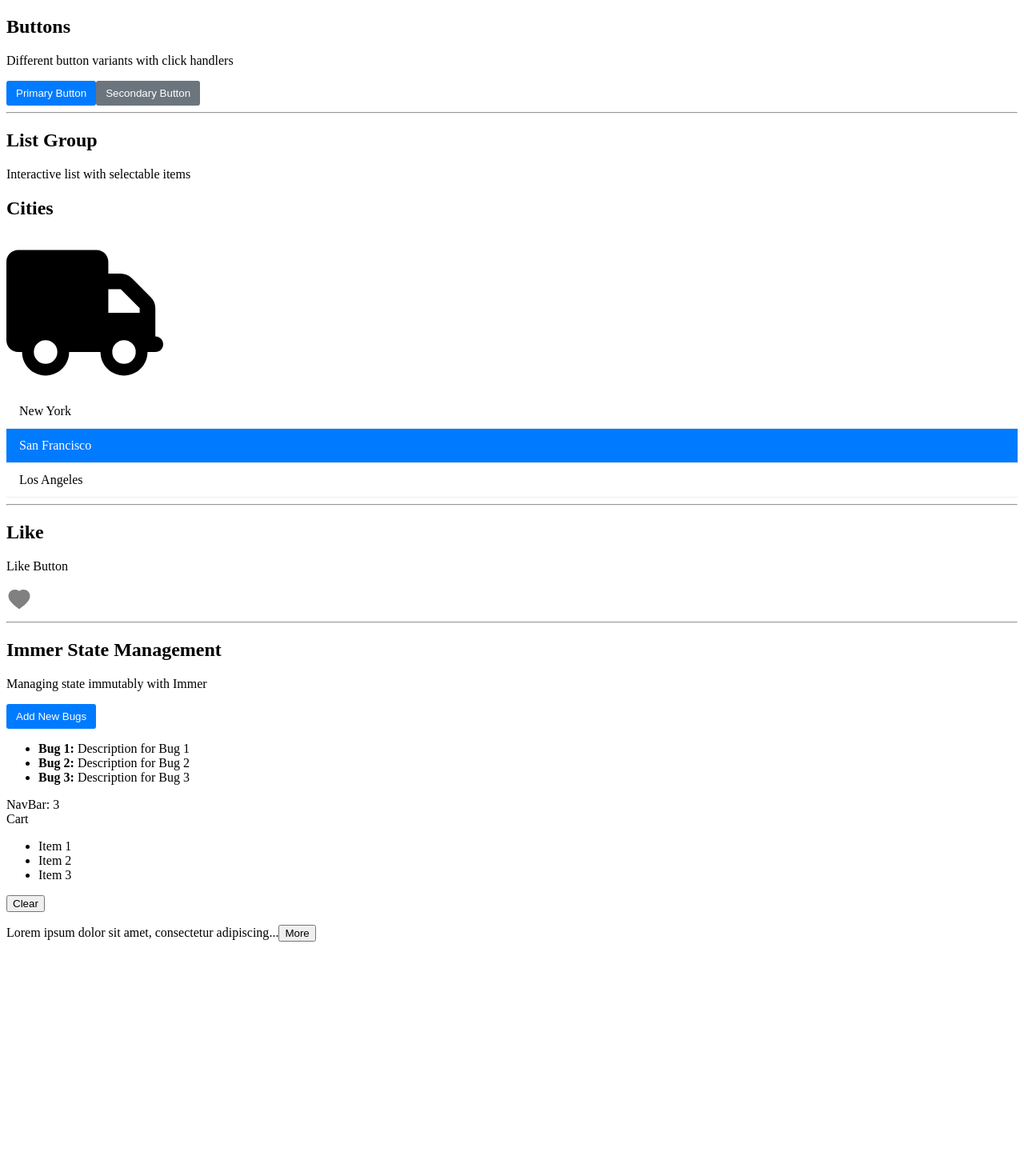
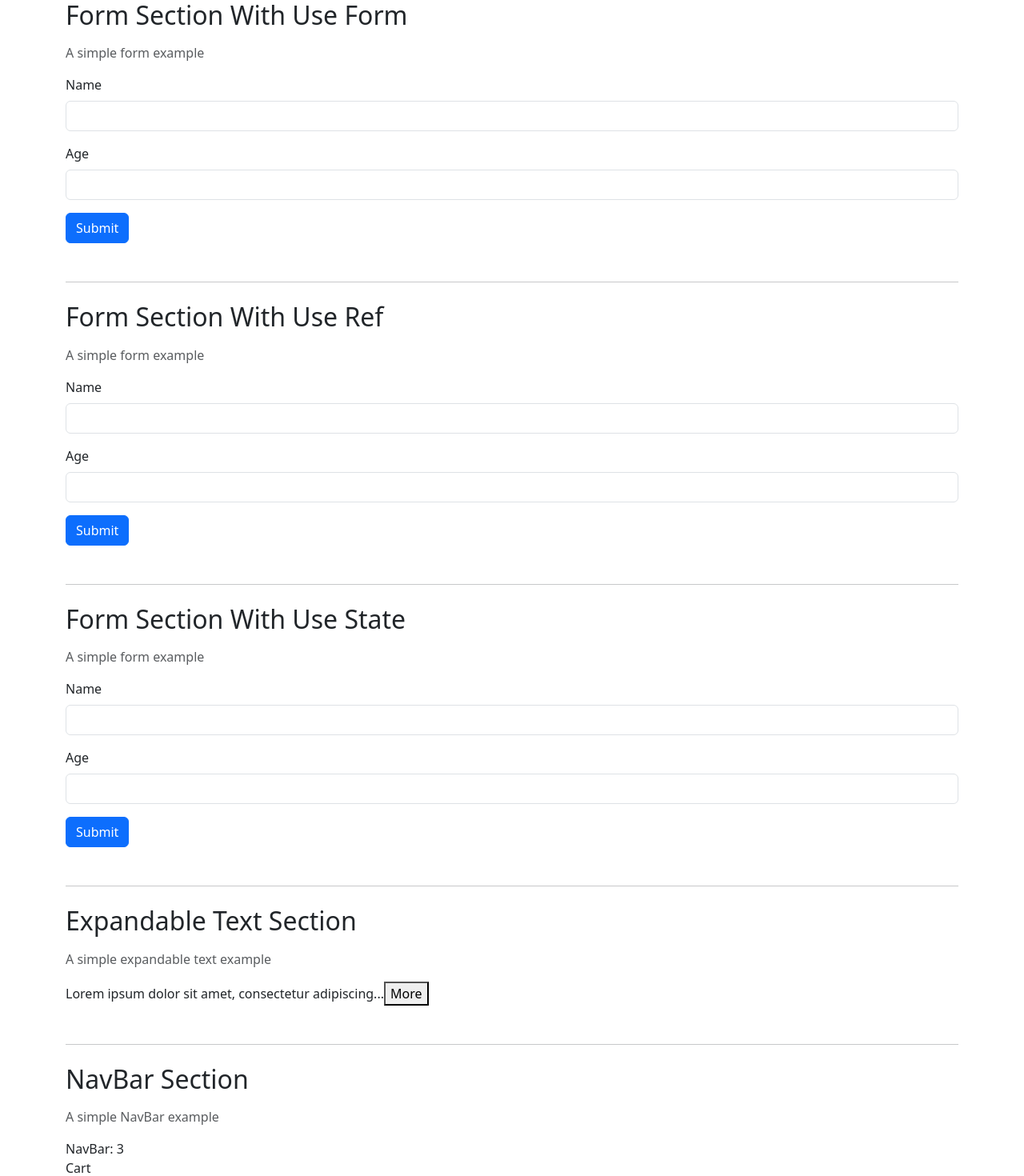
Before and after one commit to iamhusrev/mosh-react-course, a React (Vite) app: page / in a window 1280 px wide. Shown: the top 1470 px of the page at 80% size. Before the commit the page ends 1193 px from the top, so only its background shows below. Built offline with nearby package versions, Linux system fonts and the light colour scheme.

Commit message:
feat: add form components using react-hook-form and useRef; update App component structure

```diff
--- a/package.json
+++ b/package.json
@@ -14,7 +14,9 @@
     "immer": "^10.1.3",
     "react": "^19.1.1",
     "react-dom": "^19.1.1",
-    "react-icons": "^5.5.0"
+    "react-hook-form": "^7.65.0",
+    "react-icons": "^5.5.0",
+    "zod": "^4.1.12"
   },
   "devDependencies": {
     "@eslint/js": "^9.36.0",
--- a/src/App.tsx
+++ b/src/App.tsx
@@ -1,12 +1,15 @@
+import { produce } from "immer";
 import { useState } from "react";
 import "./App.css";
 import Button from "./components/Button/Button";
+import Cart from "./components/Cart";
+import ExpandableText from "./components/ExpandableText";
+import FormWithUseRef from "./components/FormWithUseRef";
+import FormWithUseState from "./components/FormWithUseState";
 import Like from "./components/Like/Like";
 import ListGroup from "./components/LİstGroup/ListGroup";
-import { produce } from "immer";
 import NavBar from "./components/NavBar";
-import Cart from "./components/Cart";
-import ExpandableText from "./components/ExpandableText";
+import FormWithUseForm from "./components/FormWithUseForm";
 
 function App() {
   const [bugs, setBugs] = useState([
@@ -35,7 +38,95 @@ function App() {
   };
 
   return (
-    <div className="container my-5">
+    <div className="container">
+      {/* Form Section With Use Form */}
+      <section className="mb-5">
+        <h2 className="mb-3">Form Section With Use Form</h2>
+        <p className="text-muted mb-3">A simple form example</p>
+        <FormWithUseForm />
+      </section>
+
+      <hr className="my-4" />
+      {/* Form Section With Use Ref */}
+      <section className="mb-5">
+        <h2 className="mb-3">Form Section With Use Ref</h2>
+        <p className="text-muted mb-3">A simple form example</p>
+        <FormWithUseRef />
+      </section>
+
+      <hr className="my-4" />
+      {/* Form Section With Use State */}
+      <section className="mb-5">
+        <h2 className="mb-3">Form Section With Use State</h2>
+        <p className="text-muted mb-3">A simple form example</p>
+        <FormWithUseState />
+      </section>
+
+      <hr className="my-4" />
+
+      {/* Expandable Text Section */}
+
+      <section className="mb-5">
+        <h2 className="mb-3">Expandable Text Section</h2>
+        <p className="text-muted mb-3">A simple expandable text example</p>
+        <ExpandableText maxChars={50}>
+          Lorem ipsum dolor sit amet, consectetur adipiscing elit. Sed do
+          eiusmod tempor incididunt ut labore et dolore magna aliqua. Ut enim ad
+          minim veniam, quis nostrud exercitation ullamco laboris nisi ut
+          aliquip ex ea commodo consequat.
+        </ExpandableText>
+      </section>
+
+      <hr className="my-4" />
+      {/* NavBar Section */}
+      <section className="mb-5">
+        <h2 className="mb-3">NavBar Section</h2>
+        <p className="text-muted mb-3">A simple NavBar example</p>
+        <NavBar cartItemsCount={cartItems.length} />
+        {/* Cart Section */}
+        <Cart cartItems={cartItems} onClear={handleClearCart} />
+      </section>
+
+      <hr className="my-4" />
+      {/* Immer Section */}
+      <section className="mb-5">
+        <h2 className="mb-3">Immer State Management</h2>
+        <p className="text-muted mb-3">Managing state immutably with Immer</p>
+        <Button onClick={updateBugsWithImmer} color="Primary">
+          Add New Bugs
+        </Button>
+        <ul className="mt-3">
+          {bugs.map((bug) => (
+            <li key={bug.id}>
+              <strong>{bug.title}:</strong> {bug.description}
+            </li>
+          ))}
+        </ul>
+      </section>
+
+      <hr className="my-4" />
+      {/* List Section */}
+      <section className="mb-5">
+        <h2 className="mb-3">Like</h2>
+        <p className="text-muted mb-3">Like Button</p>
+        <Like onClick={() => console.log("Like button clicked")} />
+      </section>
+
+      <hr className="my-4" />
+      {/* List Section */}
+      <section className="mb-5">
+        <h2 className="mb-3">List Group</h2>
+        <p className="text-muted mb-3">
+          Interactive list with selectable items
+        </p>
+        <ListGroup
+          items={["New York", "San Francisco", "Los Angeles"]}
+          heading="Cities"
+          onSelectItem={(item) => console.log(item)}
+        />
+      </section>
+
+      <hr className="my-4" />
       {/* Button Section */}
       <section className="mb-5">
         <h2 className="mb-3">Buttons</h2>
@@ -54,60 +145,6 @@ function App() {
           </Button>
         </div>
       </section>
-
-      <hr className="my-4" />
-
-      {/* List Section */}
-      <section className="mb-5">
-        <h2 className="mb-3">List Group</h2>
-        <p className="text-muted mb-3">
-          Interactive list with selectable items
-        </p>
-        <ListGroup
-          items={["New York", "San Francisco", "Los Angeles"]}
-          heading="Cities"
-          onSelectItem={(item) => console.log(item)}
-        />
-      </section>
-
-      <hr className="my-4" />
-
-      {/* List Section */}
-      <section className="mb-5">
-        <h2 className="mb-3">Like</h2>
-        <p className="text-muted mb-3">Like Button</p>
-        <Like onClick={() => console.log("Like button clicked")} />
-      </section>
-
-      <hr className="my-4" />
-
-      {/* Immer Section */}
-      <section className="mb-5">
-        <h2 className="mb-3">Immer State Management</h2>
-        <p className="text-muted mb-3">Managing state immutably with Immer</p>
-        <Button onClick={updateBugsWithImmer} color="Primary">
-          Add New Bugs
-        </Button>
-        <ul className="mt-3">
-          {bugs.map((bug) => (
-            <li key={bug.id}>
-              <strong>{bug.title}:</strong> {bug.description}
-            </li>
-          ))}
-        </ul>
-      </section>
-
-      {/* NavBar Section */}
-      <NavBar cartItemsCount={cartItems.length} />
-      {/* Cart Section */}
-      <Cart cartItems={cartItems} onClear={handleClearCart} />
-
-      <ExpandableText maxChars={50}>
-        Lorem ipsum dolor sit amet, consectetur adipiscing elit. Sed do eiusmod
-        tempor incididunt ut labore et dolore magna aliqua. Ut enim ad minim
-        veniam, quis nostrud exercitation ullamco laboris nisi ut aliquip ex ea
-        commodo consequat.
-      </ExpandableText>
     </div>
   );
 }
--- /dev/null
+++ b/src/components/FormWithUseForm.tsx
@@ -0,0 +1,58 @@
+import { useForm, type FieldValues } from "react-hook-form";
+
+interface FormData {
+  name: string;
+  age: number;
+}
+
+const FormWithUseForm = () => {
+  const {
+    register,
+    handleSubmit,
+    formState: { errors },
+  } = useForm<FormData>();
+
+  console.log(errors);
+
+  const onSubmit = (data: FormData) => {
+    console.log(data);
+  };
+
+  return (
+    <form onSubmit={handleSubmit(onSubmit)}>
+      <div className="mb-3">
+        <label htmlFor="name" className="form-label">
+          Name
+        </label>
+        <input
+          {...register("name", { required: true, minLength: 2 })}
+          id="name"
+          type="text"
+          className={`form-control ${errors.name ? "is-invalid" : ""}`}
+        />
+        {errors.name?.type === "required" && (
+          <p className="text-danger mt-2">Name is required</p>
+        )}
+        {errors.name?.type === "minLength" && (
+          <p className="text-danger mt-2">Name must be at least 2 characters</p>
+        )}
+      </div>
+      <div className="mb-3">
+        <label htmlFor="age" className="form-label">
+          Age
+        </label>
+        <input
+          {...register("age", { required: true, min: 0 })}
+          id="age"
+          type="number"
+          className={`form-control ${errors.age ? "is-invalid" : ""}`}
+        />
+      </div>
+      <button type="submit" className="btn btn-primary">
+        Submit
+      </button>
+    </form>
+  );
+};
+
+export default FormWithUseForm;
--- /dev/null
+++ b/src/components/FormWithUseRef.tsx
@@ -0,0 +1,40 @@
+import { useRef, type FormEvent } from "react";
+
+const FormWithUseRef = () => {
+  const nameRef = useRef<HTMLInputElement>(null);
+  const ageRef = useRef<HTMLInputElement>(null);
+  const person = { name: "", age: 0 };
+
+  const handleSubmit = (event: FormEvent) => {
+    event.preventDefault();
+
+    if (!nameRef.current || !ageRef.current) return;
+
+    person.name = nameRef.current?.value;
+    person.age = parseInt(ageRef.current?.value);
+
+    console.log(person);
+  };
+
+  return (
+    <form onSubmit={handleSubmit}>
+      <div className="mb-3">
+        <label htmlFor="name" className="form-label">
+          Name
+        </label>
+        <input ref={nameRef} id="name" type="text" className="form-control" />
+      </div>
+      <div className="mb-3">
+        <label htmlFor="age" className="form-label">
+          Age
+        </label>
+        <input ref={ageRef} id="age" type="number" className="form-control" />
+      </div>
+      <button type="submit" className="btn btn-primary">
+        Submit
+      </button>
+    </form>
+  );
+};
+
+export default FormWithUseRef;
--- /dev/null
+++ b/src/components/FormWithUseState.tsx
@@ -0,0 +1,51 @@
+import { useState, type FormEvent } from "react";
+
+const FormWithUseState = () => {
+  const [person, setPerson] = useState({
+    name: "",
+    age: "",
+  });
+
+  const handleSubmit = (event: FormEvent) => {
+    event.preventDefault();
+    console.log(person);
+  };
+
+  return (
+    <form onSubmit={handleSubmit}>
+      <div className="mb-3">
+        <label htmlFor="name" className="form-label">
+          Name
+        </label>
+        <input
+          onChange={(event) =>
+            setPerson({ ...person, name: event.target.value })
+          }
+          value={person.name}
+          id="name"
+          type="text"
+          className="form-control"
+        />
+      </div>
+      <div className="mb-3">
+        <label htmlFor="age" className="form-label">
+          Age
+        </label>
+        <input
+          onChange={(event) =>
+            setPerson({ ...person, age: parseInt(event.target.value) })
+          }
+          value={person.age}
+          id="age"
+          type="number"
+          className="form-control"
+        />
+      </div>
+      <button type="submit" className="btn btn-primary">
+        Submit
+      </button>
+    </form>
+  );
+};
+
+export default FormWithUseState;
--- a/src/main.tsx
+++ b/src/main.tsx
@@ -1,7 +1,7 @@
 import { StrictMode } from "react";
 import { createRoot } from "react-dom/client";
 import App from "./App.tsx";
-//import "bootstrap/dist/css/bootstrap.css";
+import "bootstrap/dist/css/bootstrap.css";
 
 createRoot(document.getElementById("root")!).render(
   <StrictMode>
```
Also changed, not shown: 1 other file (tests, documents, lock files or other folders).
